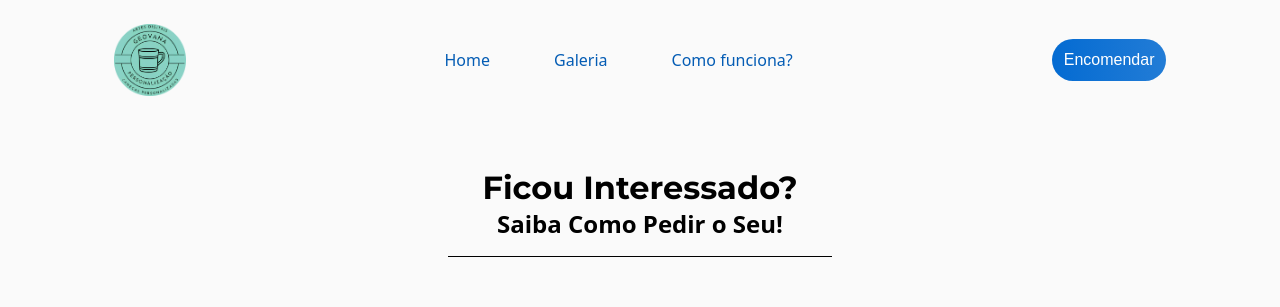
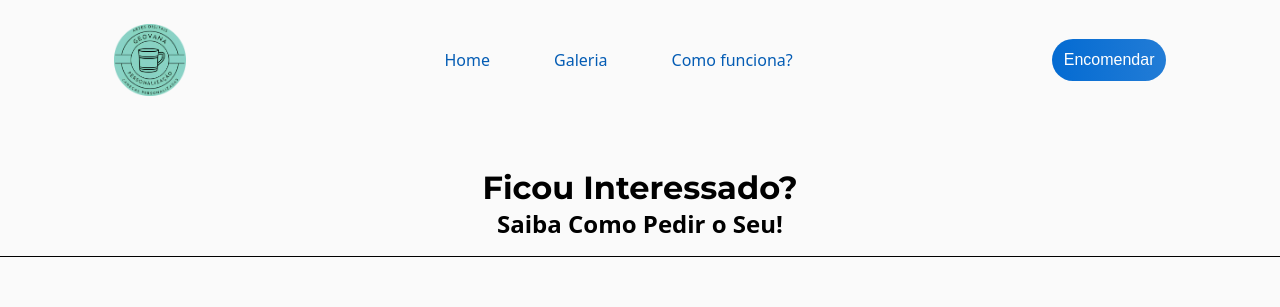
Before and after one commit to Thwo22/Canecas-Personalizadas-React, a React (Vite) app in the folder Geovana_Personalização/: page /comoFunciona in a window 1280 px wide. Shown: the top 307 px of the page. Built offline with nearby package versions, Linux system fonts and the light colour scheme.

Commit message:
2.3
ajustes de medias queries nas paginas galeria e como funciona

```diff
--- a/Geovana_Personalização/src/routes/css_routes/album.module.css
+++ b/Geovana_Personalização/src/routes/css_routes/album.module.css
@@ -25,3 +25,7 @@
     object-fit: cover;
     border-radius: 8px;
 }
+
+p {
+    text-align: center;
+}
--- a/Geovana_Personalização/src/routes/css_routes/tutorial.module.css
+++ b/Geovana_Personalização/src/routes/css_routes/tutorial.module.css
@@ -5,7 +5,8 @@
     padding-bottom:1em ;
     margin: 3em auto;
     border-bottom: 1px solid;
-    width: 30%;
+    width: auto;
+    text-align: center;
 }
 
 .passoApasso {
@@ -17,10 +18,12 @@
 .passoApasso h1 {
     font-weight: bold;
     margin-bottom: 0.5em;
+    text-align: left;
 }
 
 .passoApasso p, ul {
     margin-bottom: 1em;
+    text-align: left;
 }
 
 img {
```
